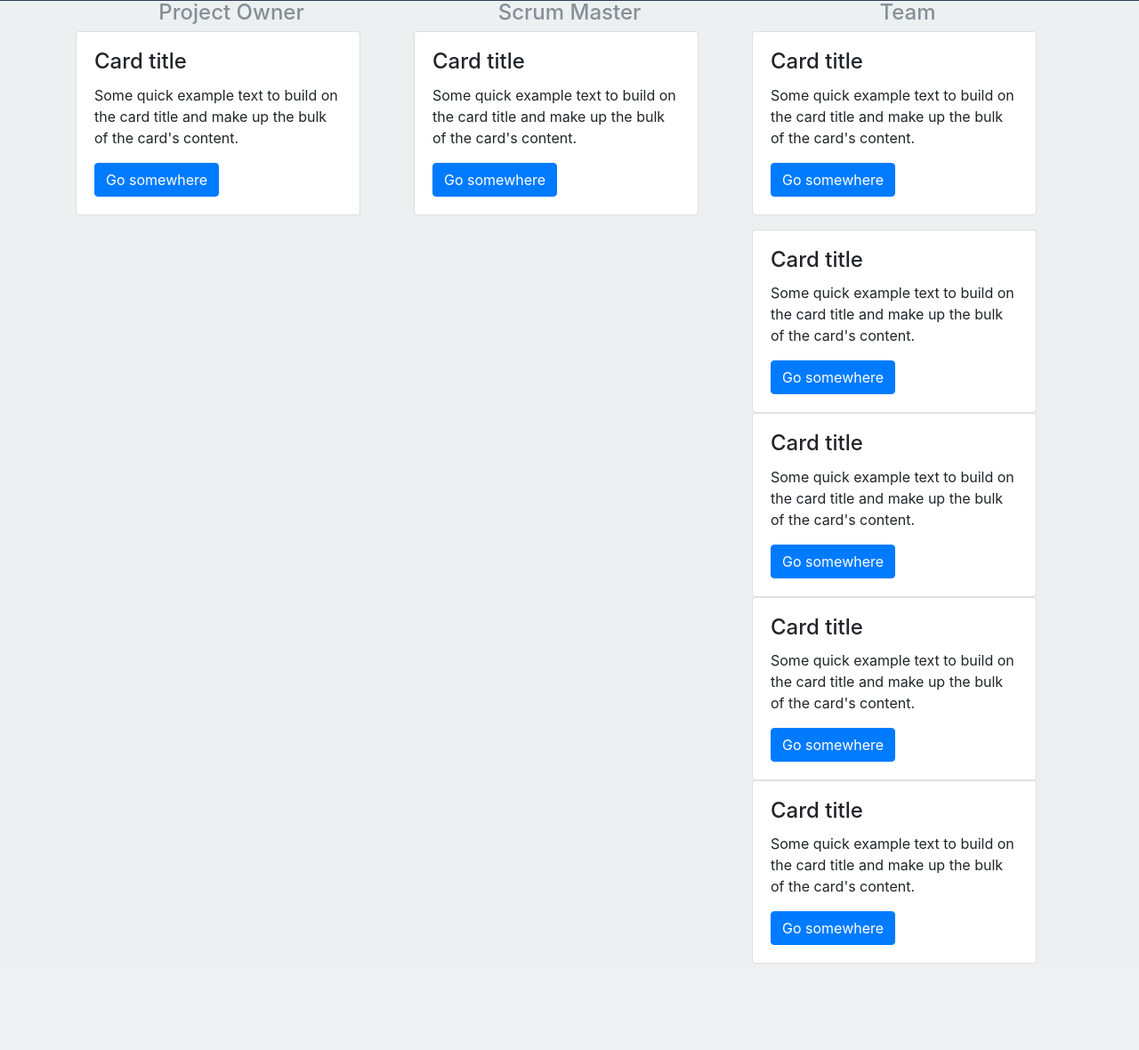
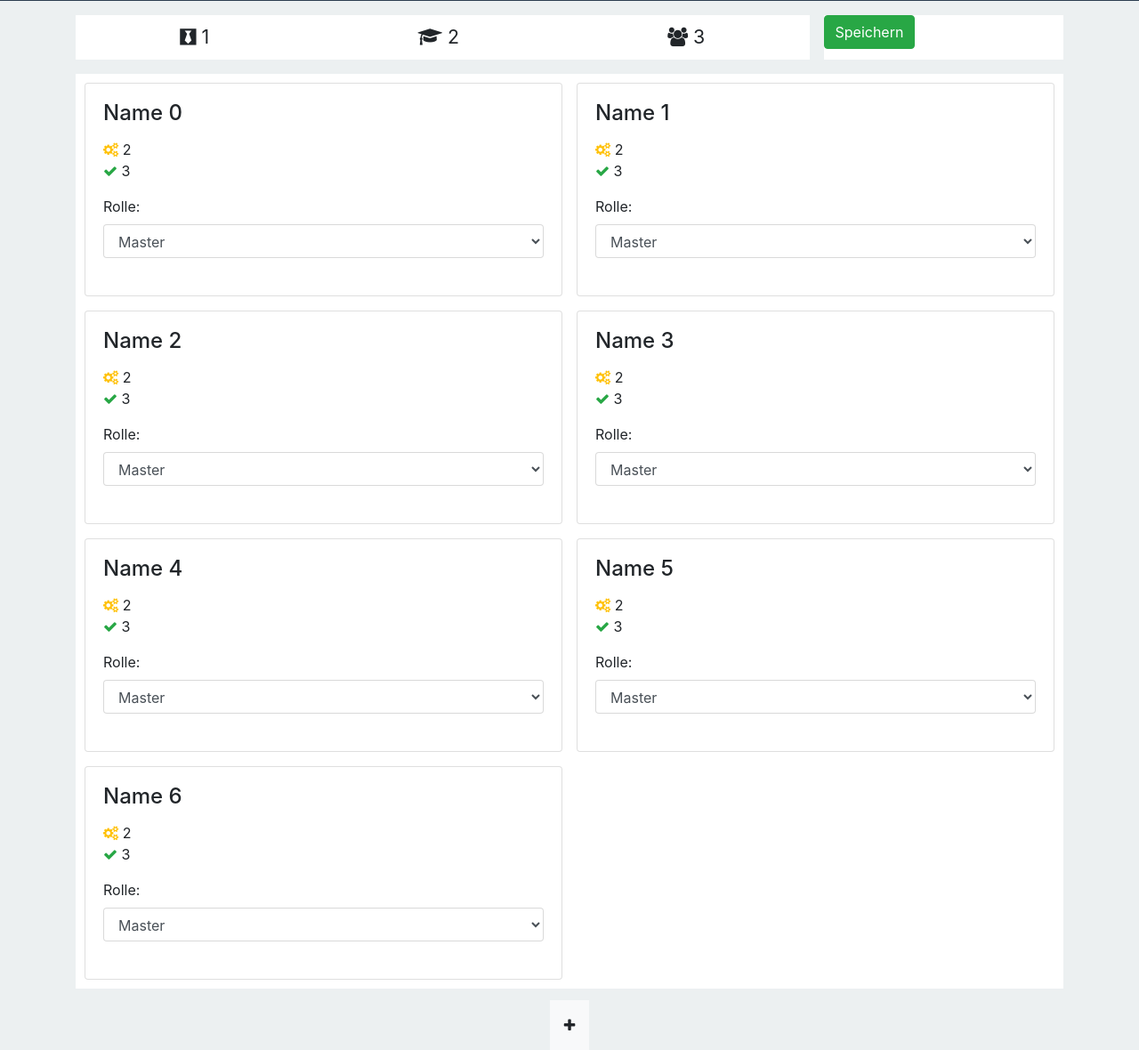
Before and after one commit to Oisins/ScrumManager, a Flask app: page /dev/users in a window 1280 px wide. Shown: the part 55-1235 px from the top of the page at 89% size. Before the commit the page ends 1138 px from the top, so only its background shows below. Run offline with Flask 2, Linux system fonts and the light colour scheme; some libraries are stand-ins or nearby versions.

Commit message:
Layout erstellt

```diff
--- /dev/null
+++ b/app/static/css/users.css
@@ -0,0 +1,54 @@
+#container {
+    display: grid;
+    grid-template-columns: repeat(2, 3fr) 2fr;
+    grid-template-rows: 50px auto 50px;
+
+    grid-gap: 1em;
+
+
+}
+
+
+#anzahl {
+    background-color: white;
+    grid-column-start: 1;
+    grid-column-end: 3;
+
+    display: flex;
+    flex-direction: row;
+    justify-content: space-around;
+    align-items: center;
+    font-size: 16pt;
+}
+
+#button {
+    background-color: white;
+
+    grid-column-start: 3;
+    grid-column-end: 4;
+}
+
+#users {
+    display: grid;
+    grid-template-columns: repeat(2, 1fr);
+    grid-auto-rows: 15em;
+    grid-gap: 1em;
+
+    background-color: white;
+
+    grid-column-start: 1;
+    grid-column-end: 4;
+    padding: 10px;
+}
+
+#hinzufügen {
+    grid-column-start: 1;
+    grid-column-end: 4;
+
+    /*background-color: white;*/
+
+    display: flex;
+    justify-content: space-around;
+    align-items: center;
+
+}
--- a/app/templates/users.html
+++ b/app/templates/users.html
@@ -1,79 +1,52 @@
-{% extends "base.html" %} {% block body %}
-<div class="container">
-    <div class="row text-center">
-        <div class="col">
-            <h4 class="text-muted">Project Owner</h4>
+{% extends "base.html" %}
+{% block head %}
+{{ super () }}
+<link rel="stylesheet" href="/static/css/users.css">
+{% endblock %}
+
+{% block body %}
+    <div id="container" class="container mt-3">
+        <div id="anzahl">
+            <span>
+                <i class="fa fa-black-tie" aria-hidden="true"></i> 1
+            </span>
+            <span>
+                <i class="fa fa-graduation-cap " aria-hidden="true"></i> 2
+            </span>
+            <span>
+                <i class="fa fa-users" aria-hidden="true"></i> 3
+            </span>
         </div>
-        <div class="col">
-            <h4 class="text-muted">Scrum Master</h4>
+        <div id="button">
+            <button type="button" class="btn btn-success">Speichern</button>
         </div>
-        <div class="col">
-            <h4 class="text-muted">Team</h4>
+        <div id="users">
+            {% for i in range(7) %}
+                <div class="card">
+                    <div class="card-body">
+                        <h4 class="card-title">Name {{ i }}</h4>
+                        <p class="card-text">
+                            <div>
+                                <i class="fa fa-cogs text-warning" aria-hidden="true"></i> 2
                             </div>
+                            <div>
+                                <i class="fa fa-check text-success" aria-hidden="true"></i> 3
                             </div>
-    <div class="row" id="rollen">
-        <div class="col">
-            <div class="card mb-3" style="width: 20rem;">
-                <div class="card-body">
-                    <h4 class="card-title">Card title</h4>
-                    <p class="card-text">Some quick example text to build on the card title and make up the bulk of the
-                        card's content.</p>
-                    <a href="#" class="btn btn-primary">Go somewhere</a>
+                        </p>
+                        <div class="form-group">
+                            <label for="exampleFormControlSelect1">Rolle:</label>
+                            <select class="form-control" id="exampleFormControlSelect1">
+                              <option>Master</option>
+                              <option>Team</option>
+                              <option>Owner</option>
+                            </select>
                         </div>
                     </div>
                 </div>
-        <div class="col">
-            <div class="card" style="width: 20rem;">
-                <div class="card-body">
-                    <h4 class="card-title">Card title</h4>
-                    <p class="card-text">Some quick example text to build on the card title and make up the bulk of the
-                        card's content.</p>
-                    <a href="#" class="btn btn-primary">Go somewhere</a>
+            {% endfor %}
         </div>
-            </div>
-        </div>
-        <div class="col">
-            <div class="card mb-3" style="width: 20rem; ">
-                <div class="card-body">
-                    <h4 class="card-title">Card title</h4>
-                    <p class="card-text">Some quick example text to build on the card title and make up the bulk of the
-                        card's content.</p>
-                    <a href="#" class="btn btn-primary">Go somewhere</a>
-                </div>
-            </div>
-            <div class="card" style="width: 20rem; ">
-                <div class="card-body">
-                    <h4 class="card-title">Card title</h4>
-                    <p class="card-text">Some quick example text to build on the card title and make up the bulk of the
-                        card's content.</p>
-                    <a href="#" class="btn btn-primary">Go somewhere</a>
-                </div>
-            </div>
-            <div class="card" style="width: 20rem; ">
-                <div class="card-body">
-                    <h4 class="card-title">Card title</h4>
-                    <p class="card-text">Some quick example text to build on the card title and make up the bulk of the
-                        card's content.</p>
-                    <a href="#" class="btn btn-primary">Go somewhere</a>
-                </div>
-            </div>
-            <div class="card" style="width: 20rem; ">
-                <div class="card-body">
-                    <h4 class="card-title">Card title</h4>
-                    <p class="card-text">Some quick example text to build on the card title and make up the bulk of the
-                        card's content.</p>
-                    <a href="#" class="btn btn-primary">Go somewhere</a>
-                </div>
-            </div>
-            <div class="card" style="width: 20rem; ">
-                <div class="card-body">
-                    <h4 class="card-title">Card title</h4>
-                    <p class="card-text">Some quick example text to build on the card title and make up the bulk of the
-                        card's content.</p>
-                    <a href="#" class="btn btn-primary">Go somewhere</a>
-                </div>
-            </div>
-        </div>
+        <div id="hinzufügen" class="status p-3">
+            <a class="bth btn-light p-3"><i class="fa fa-plus" aria-hidden="true"></i></a>
         </div>
     </div>
 {% endblock %}
```
Lines whose indentation alone changed are shown as unchanged.
